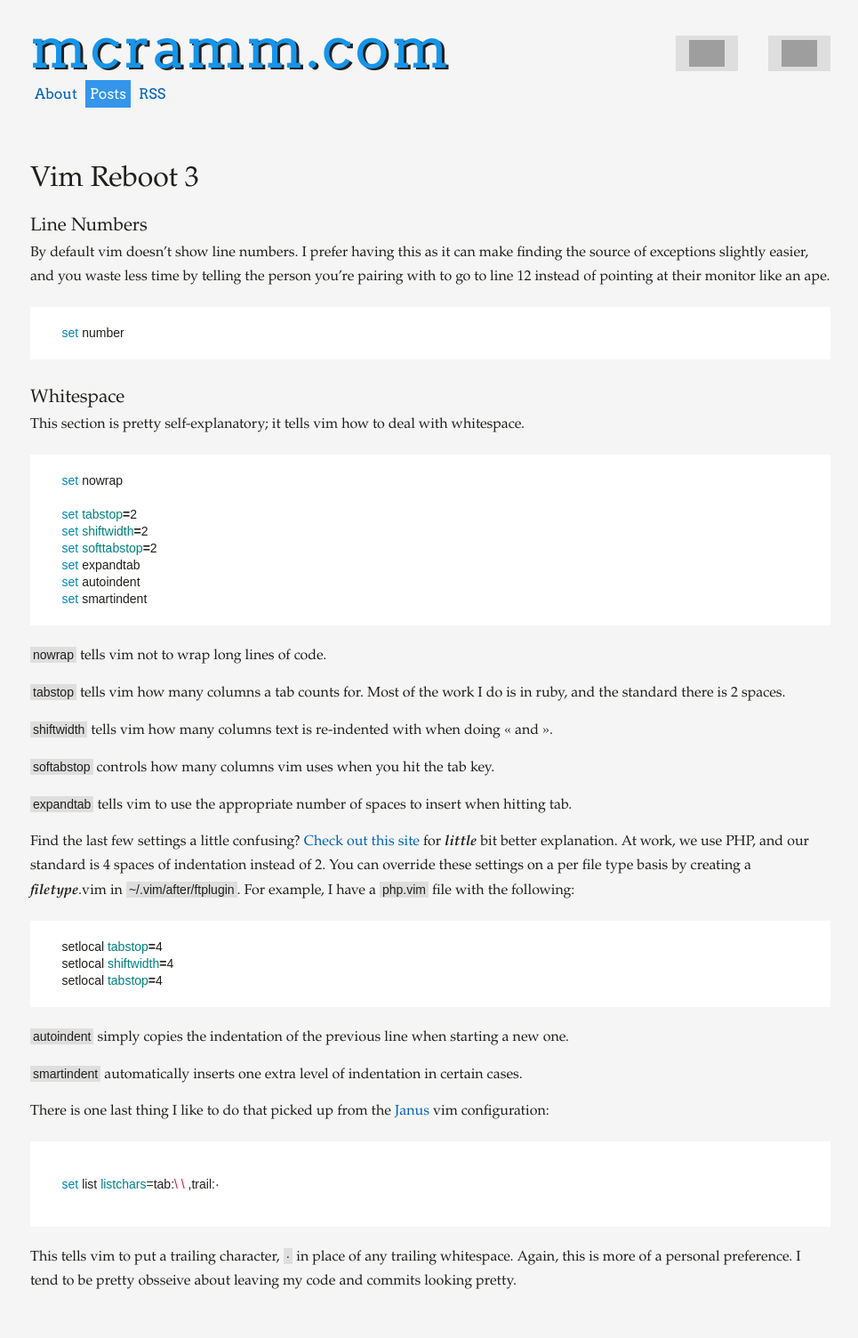
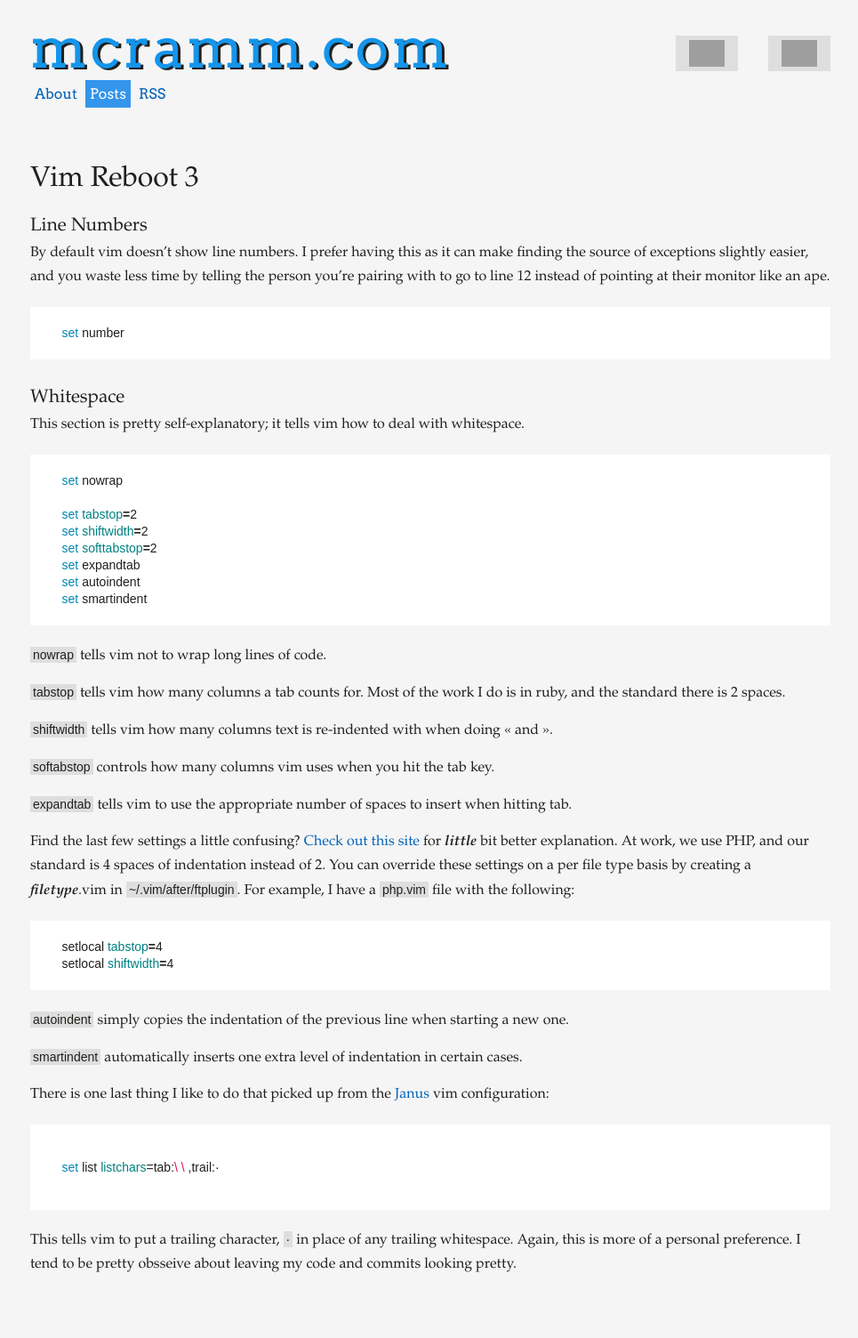
Before and after one commit to mcramm/mcramm.github.io, a Jekyll site: the page built from _posts/2011-10-16-vim-reboot-3.markdown, in a window 1280 px wide. Shown: the whole page at 89% size, without its empty margins (156-1121 px from the left). Built offline with Jekyll 4.4.1, drawn with Linux system fonts in a browser that asks for light colours; some web fonts are replaced; grey boxes are pictures that could not be loaded.

Commit message:
fix typo

```diff
--- a/_posts/2011-10-16-vim-reboot-3.markdown
+++ b/_posts/2011-10-16-vim-reboot-3.markdown
@@ -53,7 +53,6 @@ following:
 {% highlight bash %}
     setlocal tabstop=4
     setlocal shiftwidth=4
-    setlocal tabstop=4
 {% endhighlight %}
 
 `autoindent` simply copies the indentation of the previous line when
```
Also changed, not shown: 2 other files.
